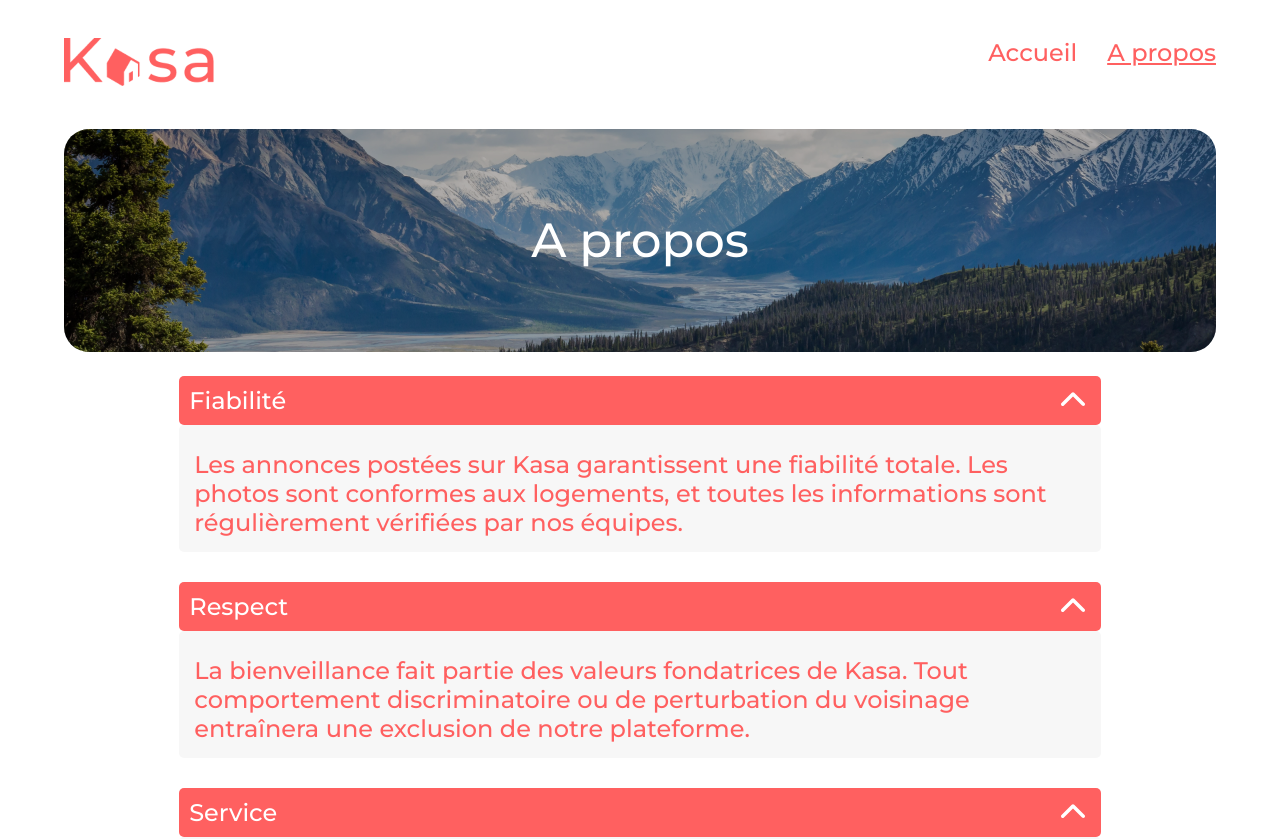
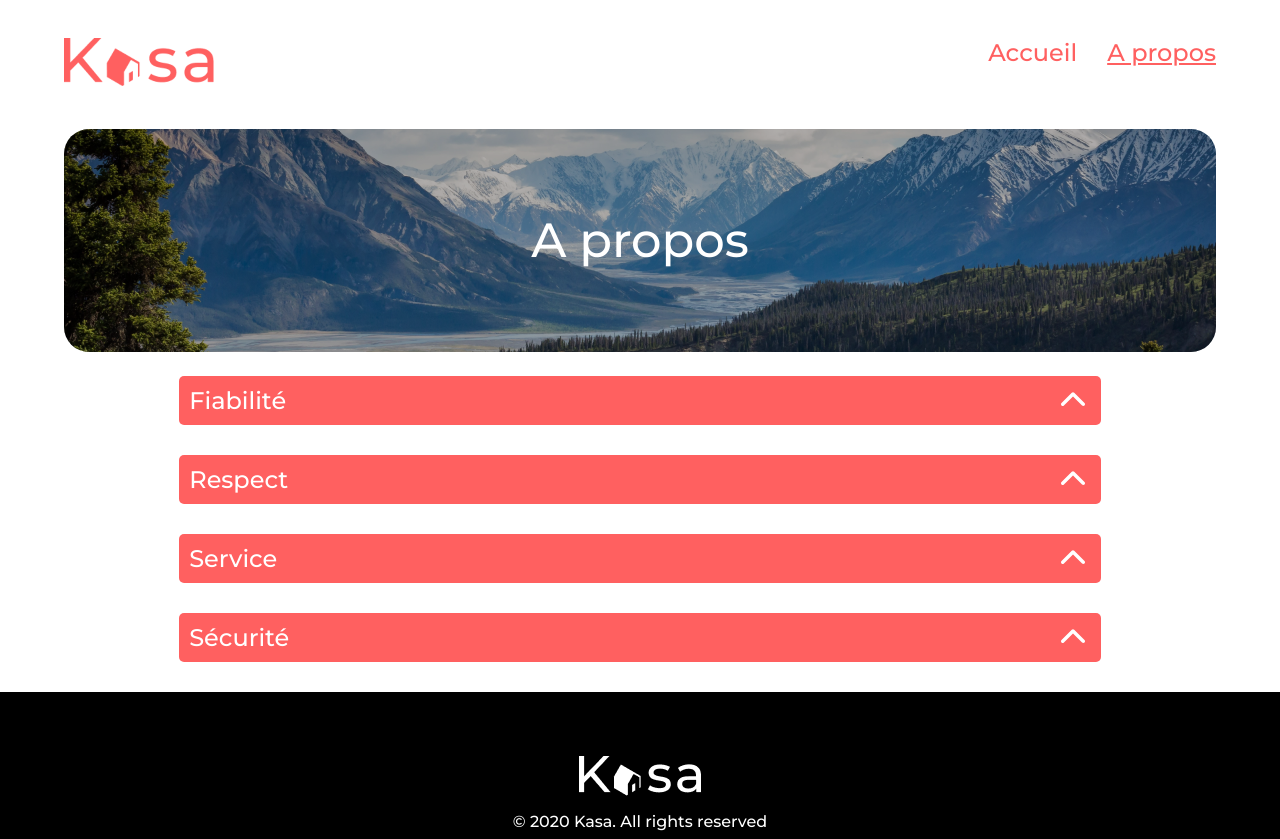
Before and after one commit to maud-vernet/kasa, a React (Create React App) app: page /a-propos in a window 1280 px wide. Shown: the top 839 px of the page. Built offline with nearby package versions, Linux system fonts and the light colour scheme.

Commit message:
fix box component css

```diff
--- a/src/components/Box/Box.css
+++ b/src/components/Box/Box.css
@@ -29,9 +29,12 @@
     border: none;
 }
 
-.button-false {
+.opening-button {
+    transition: all 0.25s ease-out;
+}
+
+.closed-button {
     transform: rotate(180deg);
-    transition: all 0.25s ease-out;
 }
 
 .box-description {
@@ -42,12 +45,12 @@
     border-radius: 5px;
     padding: 15px;
     padding-top: 25px;
+    transition: all 0.25s ease-in-out;
 }
 
-.hide-description-true {
+.hidden-description {
     max-height: 0px;
     overflow: hidden;
-    transition: max-height 0.25s ease-in-out;
     padding-top: 0;
     padding-bottom: 0;
 }
--- a/src/components/Box/Box.jsx
+++ b/src/components/Box/Box.jsx
@@ -3,7 +3,7 @@ import './Box.css'
 import openingIcon from '../../assets/vector.svg'
 
 function Box({ content, title }) {
-    const [boxState, updateBox] = useState(false)
+    const [boxState, updateBox] = useState(true)
 
     return (
         <div className="box">
@@ -15,12 +15,18 @@ function Box({ content, title }) {
                 >
                     <img
                         src={openingIcon}
-                        className={`button-${boxState}`}
+                        className={`opening-button ${
+                            boxState ? 'closed-button' : ''
+                        }`}
                         alt="Cliquez sur ce bouton pour cacher ou afficher le détail"
                     />
                 </button>
             </div>
-            <div className={`hide-description-${boxState} box-description`}>
+            <div
+                className={`box-description ${
+                    boxState ? 'hidden-description' : ''
+                }`}
+            >
                 {content}
             </div>
         </div>
--- a/src/pages/A-propos.jsx
+++ b/src/pages/A-propos.jsx
@@ -10,12 +10,20 @@ function Apropos() {
     const bannerTitle = 'A propos'
 
     useEffect(() => {
-        fetch('/a-propos.json')
-            .then((response) => response.json())
-            .then((aproposData) => {
+        async function fetchData() {
+            try {
+                const response = await fetch('/a-propos.json')
+                const aproposData = await response.json()
+
                 setAproposData(aproposData)
+            } catch (err) {
+                console.log(err)
+            } finally {
                 setDataLoading(false)
-            })
+            }
+        }
+
+        fetchData()
     }, [])
 
     return (
--- a/src/pages/Home.jsx
+++ b/src/pages/Home.jsx
@@ -12,12 +12,20 @@ function Home() {
     const title = 'Chez vous, partout et ailleurs'
 
     useEffect(() => {
-        fetch('logements.json')
-            .then((response) => response.json())
-            .then((logements) => {
+        async function fetchData() {
+            try {
+                const response = await fetch('/logements.json')
+                const logements = await response.json()
+
                 setLogements(logements)
+            } catch (err) {
+                console.log(err)
+            } finally {
                 setDataLoading(false)
-            })
+            }
+        }
+
+        fetchData()
     }, [])
 
     return (
```
